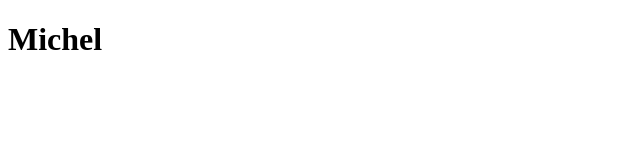
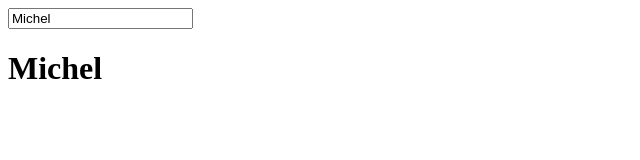
Before and after one commit to mjsterli/angular-classifieds, a plain HTML site: page index.html in a window 1280 px wide. Shown: the whole page, without its empty margins (0-640 px from the left). Drawn offline with nearby package versions, Linux system fonts and the light colour scheme.

Commit message:
Two-way data binding

```diff
--- a/index.html
+++ b/index.html
@@ -5,6 +5,7 @@
   </head>
   <body ng-app="ngClassifieds" ng-controller="classifiedsCtrl">
 
+    <input type="text" placeholder="Enter your name" ng-model="name" />
     <h1>{{ name }}</h1>
 
     <script src="node_modules/angular/angular.js"></script>
```
